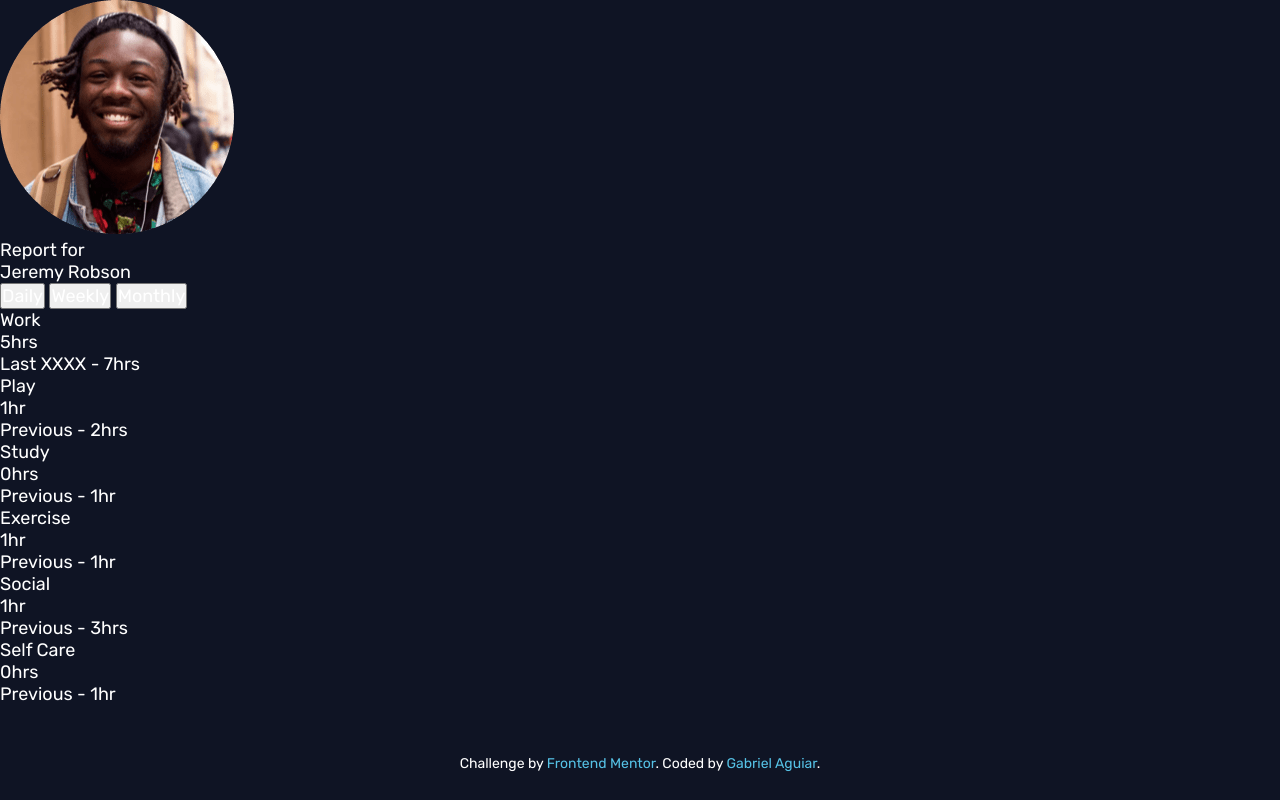
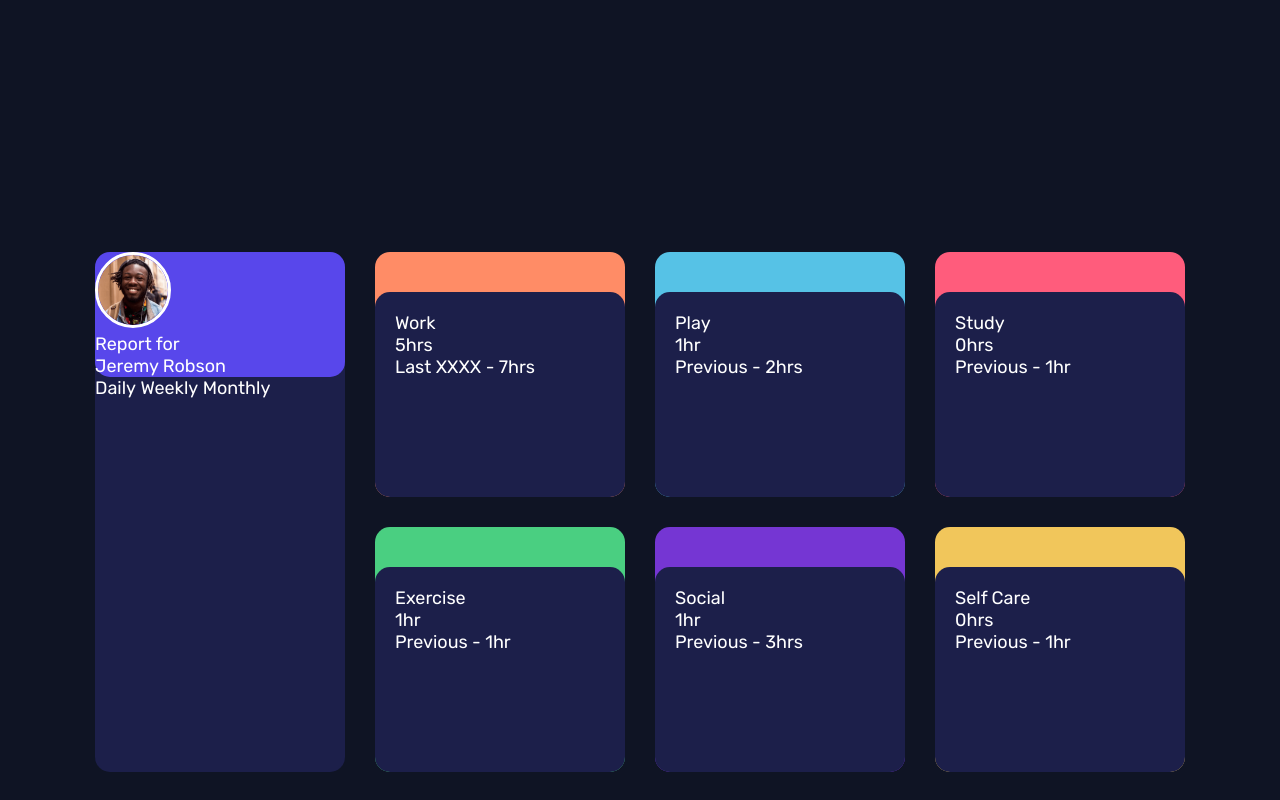
Before and after one commit to Aguiar-gabrielcosta/Time-tracking-dashboard, a plain HTML site: page index.html in a window 1280 px wide. Shown: the top 800 px of the page. Drawn offline with Linux system fonts and the light colour scheme.

Commit message:
update - 16/10/23

```diff
--- a/index.html
+++ b/index.html
@@ -12,6 +12,8 @@
   <link rel="stylesheet" href="./styles/style.css">
 </head>
 <body>
+  <main>
+    <div class="container">
       <section class="main">
         <div class="profile">
           <picture>
@@ -26,7 +28,6 @@
           <button>Monthly</button>
         </div>
       </section>
-
       <section class="work">
         <div class="content">
           <h1 class="activity">Work</h1>
@@ -38,7 +39,6 @@
           <!-- Previous - 128hrs monthly -->
         </div>
       </section>
-
       <section class="play">
         <div class="content">
           <h1 class="activity">Play</h1>
@@ -50,7 +50,6 @@
           <!-- Previous - 29hrs monthly -->
         </div>
       </section>
-
       <section class="study">
         <div class="content">
           <h1 class="activity">Study</h1>
@@ -62,7 +61,6 @@
           <!-- Previous - 19hrs monthly -->
         </div>
       </section>
-
       <section class="exercise">
         <div class="content">
           <h1 class="activity">Exercise</h1>
@@ -74,7 +72,6 @@
           <!-- Previous - 18hrs monthly -->
         </div>
       </section>
-
       <section class="social">
         <div class="content">
           <h1 class="activity">Social</h1>
@@ -86,7 +83,6 @@
           <!-- Previous - 23hrs monthly -->
         </div>
       </section>
-
       <section class="self-care">
         <div class="content">
           <h1 class="activity">Self Care</h1>
@@ -98,12 +94,11 @@
           <!-- Previous - 11hrs monthly -->
         </div>
       </section>
-
-  <footer>
+    </div>
     <div class="attribution">
       Challenge by <a href="https://www.frontendmentor.io?ref=challenge" target="_blank">Frontend Mentor</a>.
       Coded by <a href="#">Gabriel Aguiar</a>.
     </div>
-  </footer>
+  </main>
 </body>
 </html>
--- a/styles/style.css
+++ b/styles/style.css
@@ -3,7 +3,7 @@
 
 :root{
     --blue: hsl(246, 80%, 60%);
-    --light-red: hsl(15, 100%, 70%);
+    --light-orange: hsl(15, 100%, 70%);
     --soft-blue: hsl(195, 74%, 62%);
     --light-red: hsl(348, 100%, 68%);
     --lime-green: hsl(145, 58%, 55%);
@@ -34,25 +34,124 @@
 }
 
 body{
-    background-color: var(--very-dark-blue);
+    background-color: var(--pale-blue);
 }
 
-footer{
-    margin: 50px 0px;
+main{
+    background-color: var(--very-dark-blue);
+    position: relative;
+    margin: auto;
+    max-width: var(--desktop-width);
+    min-width: var(--mobile-width);
+    max-height: 1500px;
+    min-height: 1024px;
 }
 
-footer > div{
-    font-size: 14px;
-    text-align: center;
-    color: white;
+main > div.container{
+    display: grid;
+    grid-template-columns: auto auto auto auto;
+    grid-template-rows: auto auto;
+    gap: 30px;
+    position: absolute;
+    left: 50%;
+    top: 50%;
+    transform: translate(-50%, -50%);
+    max-width: 1110px;
+    min-width: 330px;
+    max-height: 700px;
+    min-height: 520px;
 }
 
-footer > div > a{
+main > div.container > section{
+    border-radius: 15px;
+}
+
+main > div.container > section.main{
+    background-color: var(--dark-blue);
+    grid-row-start: 1;
+    grid-row-end: 3;
+    border-radius: 15px;
+    max-width: 330px;
+    min-width: 250px;
+    max-height: 520px;
+    min-height: 200px;
+}
+
+div.profile{
+    background-color: var(--blue);
+    border-radius: 15px;
+}
+
+div.profile img{
+    border: 3px solid white;
+    border-radius: 100%;
+    width: 70px;
+    height: 70px;
+}
+
+button{
+    background-color: var(--dark-blue);
+    border: none;
+}
+
+.work, .play, .study, .exercise, .social, .self-care{
+    border-radius: 15px;
+    max-width: 330px;
+    min-width: 250px;
+    max-height: 245px;
+    min-height: 160px;
+}
+
+section.work{
+    background-color: var(--light-orange);
+}
+
+section.play{
+    background-color: var(--soft-blue);
+}
+
+section.study{
+    background-color: var(--light-red);
+}
+
+section.exercise{
+    background-color: var(--lime-green);
+}
+
+section.social{
+    background-color: var(--violet);
+}
+
+section.self-care{
+    background-color: var(--soft-orange);
+}
+
+.content{
+    background-color: var(--dark-blue);
+    margin-top: 40px;
+    border-radius: 15px;
+    padding: 20px;
+    max-height: 165px;
+    min-height: 80px;
+    height: 100%;
+}
+
+.attribution{
+    font-size: 14px;
+    color: white;
+    padding: 30px 0px;
+    position: absolute;
+    left: 50%;
+    top: 100%;
+    transform: translate(-50%, -100%);
+}
+
+.attribution > a{
     font-size: 14px;
     text-decoration: none;
     color: var(--soft-blue);
 }
 
-footer > div > a:hover{
+.attribution > a:hover{
     text-decoration: underline;
 }
```
Also changed, not shown: style-guide.md (+1 -1 lines). Lines whose indentation alone changed are shown as unchanged.
